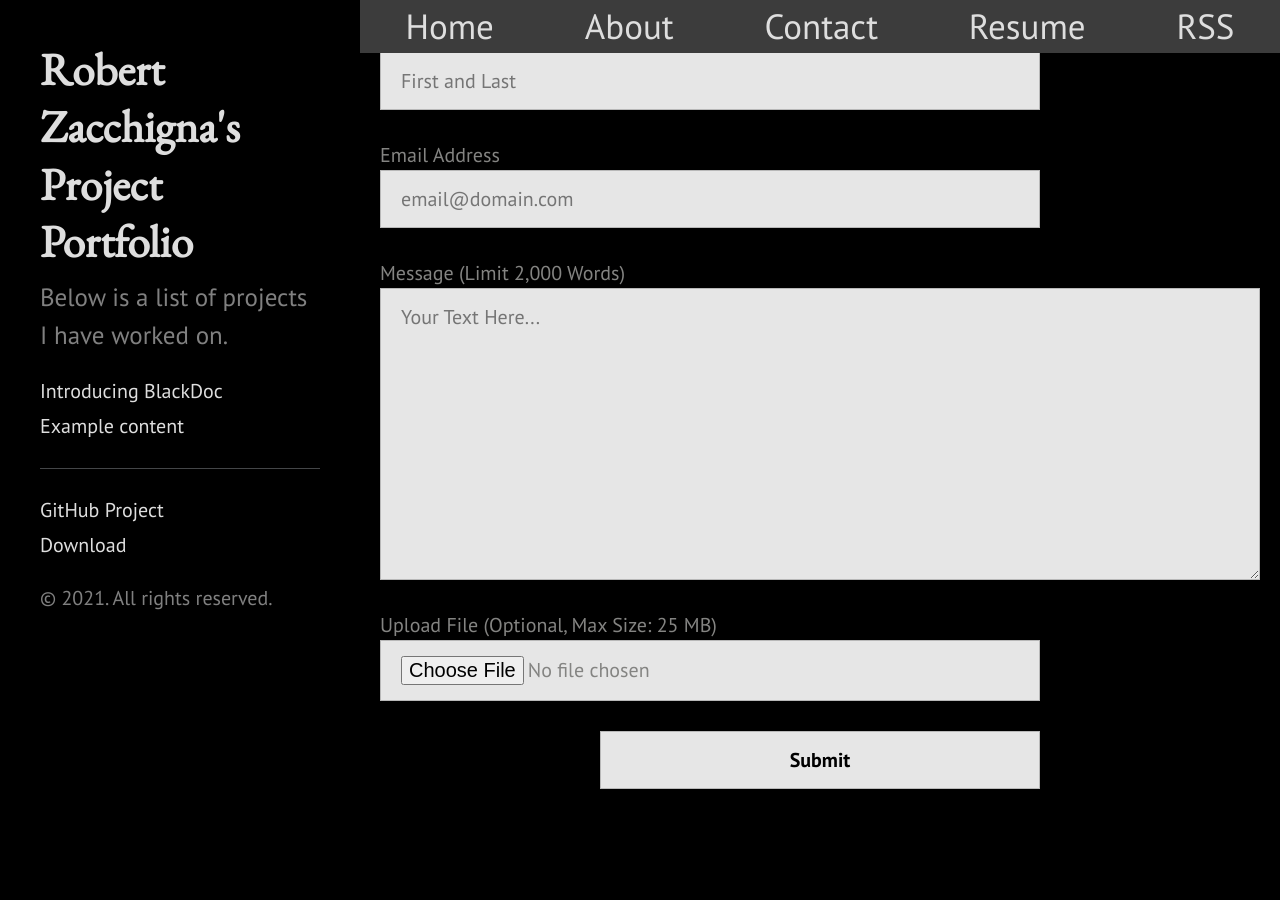
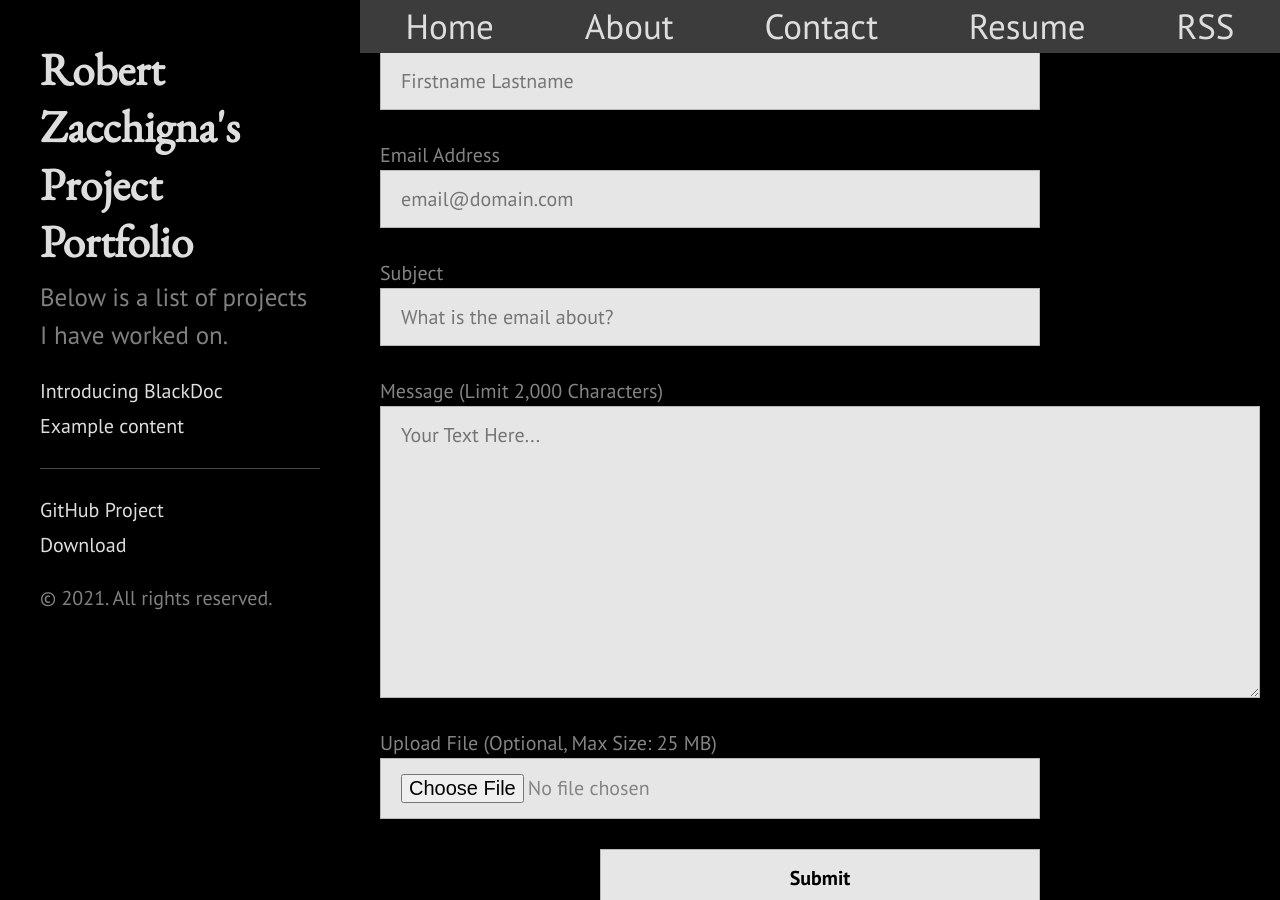
Before and after one commit to Robert-Zacchigna/Portfolio, a Jekyll site: the page built from contact.md, in a window 1280 px wide and 900 px high, scrolled down 437 px. Built offline with Jekyll 4.4.1, drawn with Linux system fonts in a browser that asks for light colours; before the commit the page ends 1316 px from its top, so only the background shows below that.

Commit message:
Add subject field to contact form

```diff
--- a/_includes/contact-form.html
+++ b/_includes/contact-form.html
@@ -2,14 +2,16 @@
   <form id="fs-frm" accept-charset="utf-8" action="https://getform.io/f/80c7ecde-4257-4dde-97d9-ff901b45a513" enctype="multipart/form-data" method="post">
     <fieldset>
       <label for="full-name">Full Name</label>
-      <input type="text" name="name" id="full-name" maxlength="50" placeholder="First and Last" required="">
+      <input type="text" name="name" id="full-name" maxlength="50" placeholder="Firstname Lastname" required>
 
       <label for="email-address">Email Address</label>
-      <input type="email" name="_replyto" id="email-address" maxlength="50" placeholder="email@domain.com" required="">
+      <input type="email" name="_replyto" id="email-address" maxlength="50" placeholder="email@domain.com" required>
 
-      <label for="message">Message (Limit 2,000 Words)</label>
-      <textarea name="contact-message" id="message" maxlength="2000" rows="10" cols="45" placeholder="Your Text Here..." required="required"></textarea>
-      <input type="hidden" name="_subject" id="email-subject" value="Contact Form Submission">
+      <label for="email-subject">Subject</label>
+      <input type="text" name="_subject" id="email-subject" maxlength="50" placeholder="What is the email about?" required>
+
+      <label for="message">Message (Limit 2,000 Characters)</label>
+      <textarea name="contact-message" id="message" maxlength="2000" rows="10" placeholder="Your Text Here..." required></textarea>
 
       <label>Upload File (Optional, Max Size: 25 MB)</label>
       <input type="file" name="attachment">
```
